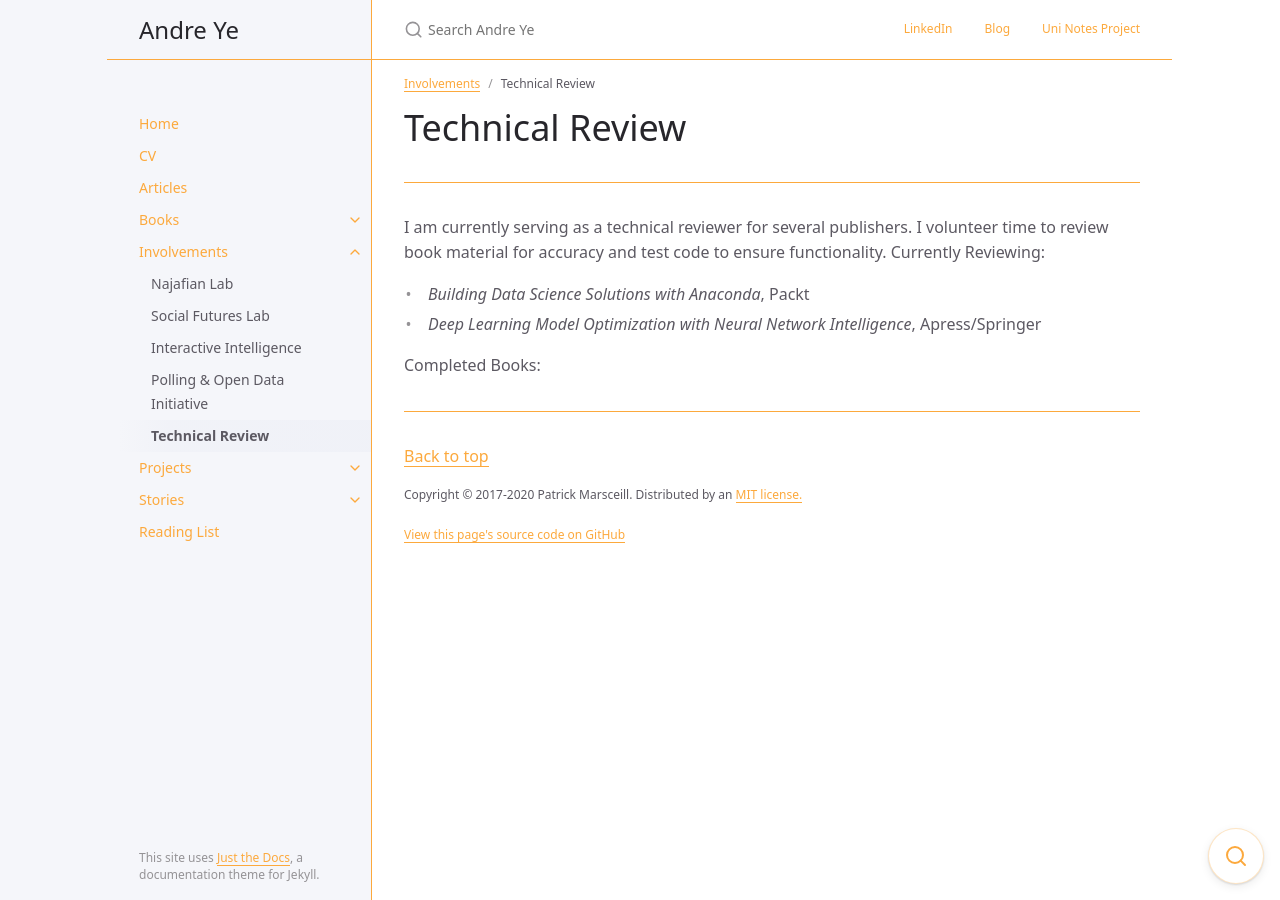
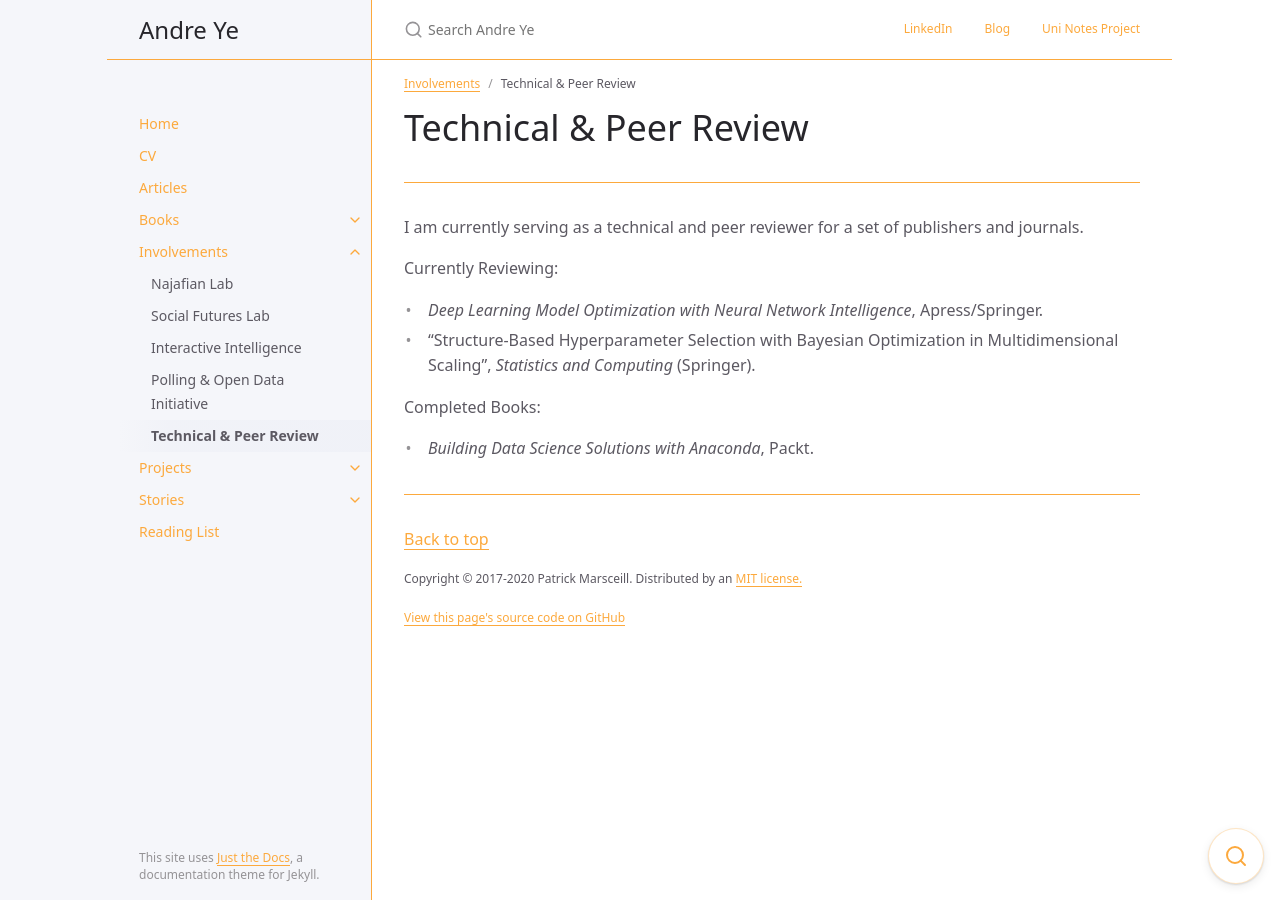
Before and after one commit to andre-ye/andre-ye.github.io-retired, a Jekyll site: the page built from docs/involvements/technical-review.md, in a window 1280 px wide. Built offline with Jekyll 4.4.1, drawn with Linux system fonts in a browser that asks for light colours; nearby versions of some CDN libraries.

Commit message:
Update technical-review.md

```diff
--- a/docs/involvements/technical-review.md
+++ b/docs/involvements/technical-review.md
@@ -1,18 +1,20 @@
 ---
 layout: default
-title:  Technical Review
+title:  Technical & Peer Review
 parent: Involvements
 nav_order: 200
 has_children: false
 ---
 
-# Technical Review
+# Technical & Peer Review
 
 ---
 
-I am currently serving as a technical reviewer for several publishers. I volunteer time to review book material for accuracy and test code to ensure functionality.
+I am currently serving as a technical and peer reviewer for a set of publishers and journals.
+
 Currently Reviewing:
-- *Building Data Science Solutions with Anaconda*, Packt
-- *Deep Learning Model Optimization with Neural Network Intelligence*, Apress/Springer
+- *Deep Learning Model Optimization with Neural Network Intelligence*, Apress/Springer.
+- "Structure-Based Hyperparameter Selection with Bayesian Optimization in Multidimensional Scaling", *Statistics and Computing* (Springer).
 
 Completed Books:
+- *Building Data Science Solutions with Anaconda*, Packt.
```
